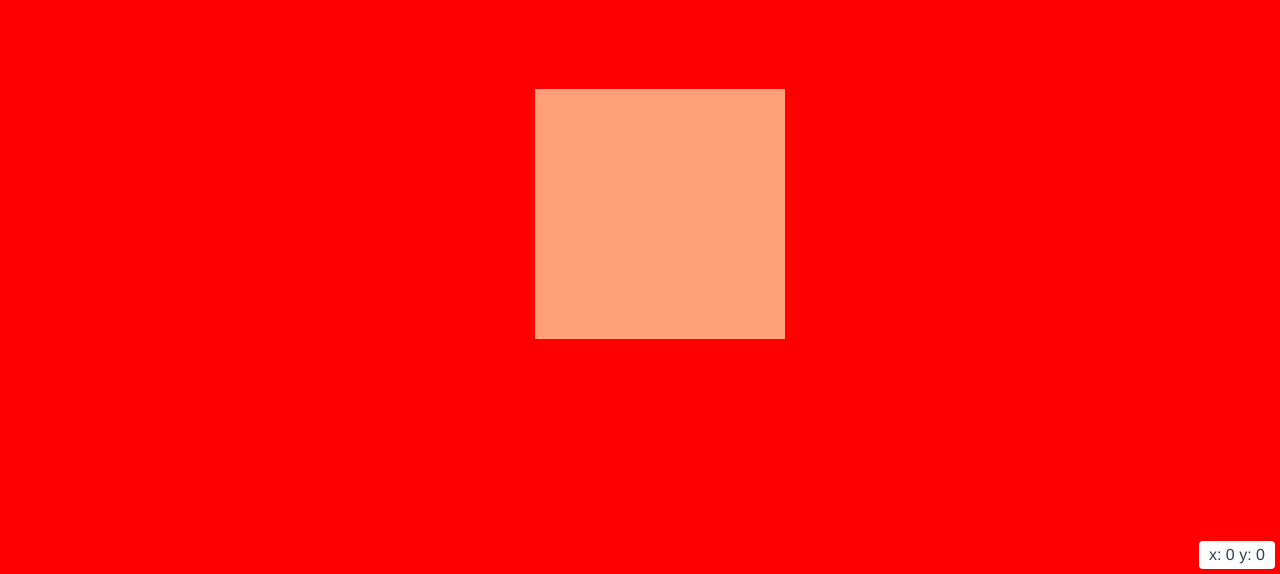
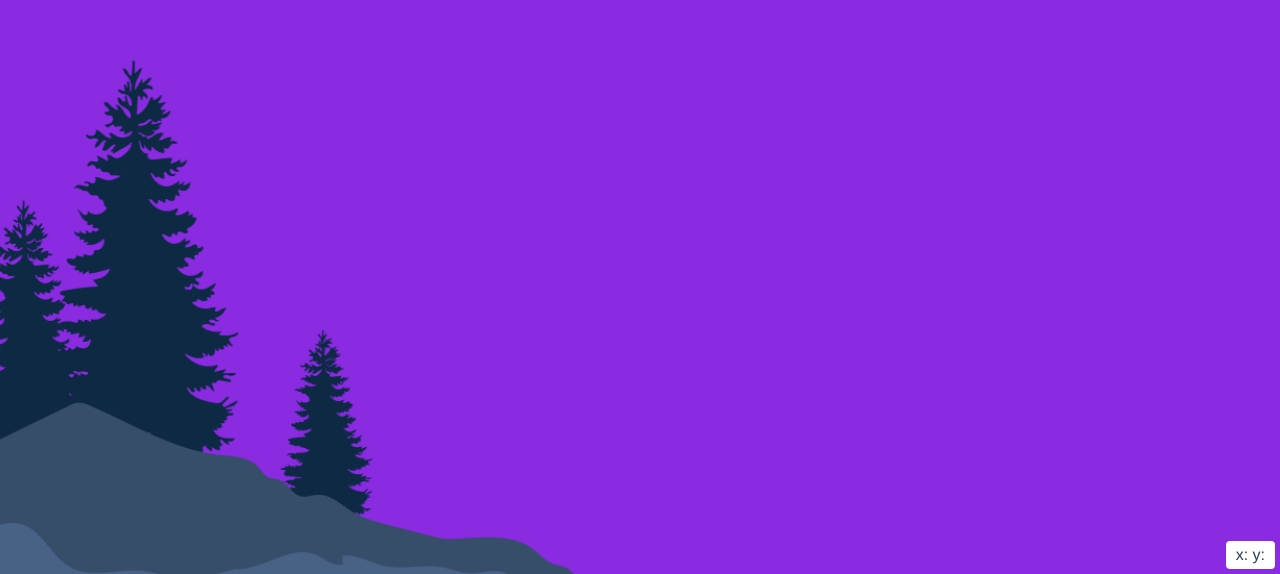
Before and after one commit to aarcoraci/vue-parallax-view, a Vue app: page / in a window 1280 px wide. Shown: the part 226-800 px from the top of the page. Built offline with nearby package versions, Linux system fonts and the light colour scheme; the HTML template or start-up script is replaced by a standard one.

Commit message:
init generalization

```diff
--- a/src/components/Parallax.vue
+++ b/src/components/Parallax.vue
@@ -1,7 +1,9 @@
 <template>
   <div id="parallax" @mousemove="onMouseMove">
-    <div class="mouse-pos">x: {{ mouseX }} y: {{ mouseY }}</div>
-    <div id="target" class="target"></div>
+    <div class="mouse-pos">
+      x: {{ horizontalDistanceFromCenter }} y: {{ verticalDistanceFromCenter }}
+    </div>
+    <div id="target" class="layer"></div>
   </div>
 </template>
 
@@ -10,7 +12,8 @@ export default {
   data() {
     return {
       mouseX: 0,
-      mouseY: 0
+      mouseY: 0,
+      layers: []
     }
   },
   methods: {
@@ -18,40 +21,43 @@ export default {
 
       requestAnimationFrame(this.animateStage);
 
-      const elementWidth = document.getElementById("parallax").offsetWidth;
-      const elementHeight = document.getElementById("parallax").offsetHeight;
+      const windowWidth = window.innerWidth;
+      const windowHeight = window.innerHeight;
 
       // x related values
-      const horizontalDistanceFromCenter = Math.abs(this.mouseX - elementWidth / 2);
-      const amountOfHorizontalMovement = horizontalDistanceFromCenter * 0.2 / (elementWidth / 2);
+      const horizontalDistanceFromCenter = Math.abs(this.mouseX - windowWidth / 2);
+      const amountOfHorizontalMovement = horizontalDistanceFromCenter * 0.2 / (windowWidth / 2);
 
       // y related values
-      const verticalDistanceFromCenter = Math.abs(this.mouseY - elementHeight / 2);
-      const amountOfVerticalMovement = verticalDistanceFromCenter * 0.4 / (elementHeight / 2);
+      const verticalDistanceFromCenter = Math.abs(this.mouseY - windowHeight / 2);
+      const amountOfVerticalMovement = verticalDistanceFromCenter * 0.2 / (windowHeight / 2);
 
       let horizontalMoveDirection = 1;
-      if (this.mouseX - elementWidth / 2 > 0) {
+      if (this.mouseX - windowWidth / 2 > 0) {
         horizontalMoveDirection = -1;
       }
 
       let verticalMoveDirection = 1;
-      if (this.mouseY - elementHeight / 2 > 0) {
+      if (this.mouseY - windowHeight / 2 > 0) {
         verticalMoveDirection = -1;
       }
 
       const xMovement = amountOfHorizontalMovement * horizontalMoveDirection * 100;
       const yMovement = amountOfVerticalMovement * verticalMoveDirection * 100;
 
-      document.getElementById("target").style['transform'] = `translate(-50%, -50%) translate(${xMovement.toFixed(0)}px, ${yMovement.toFixed(0)}px)`;
+      document.getElementById("target").style['transform'] = `translate(0, 0) translate(${xMovement.toFixed(0)}px, ${yMovement.toFixed(0)}px)`;
 
     },
     onMouseMove(evt) {
       this.mouseX = evt.screenX;
       this.mouseY = evt.screenY;
-
     }
   },
   mounted() {
+    // prepare the layers
+    this.layers.push({
+      img: "~@/assets/layer_pines.png"
+    })
     this.animateStage();
   }
 }
@@ -60,10 +66,11 @@ export default {
 <style lang="scss" scoped>
 #parallax {
   margin: 0 auto;
-  background-color: red;
+  background-color: blueviolet;
   width: 100vw;
   height: 100vh;
   position: relative;
+  overflow: hidden;
 
   .mouse-pos {
     position: absolute;
@@ -74,15 +81,18 @@ export default {
     padding: 5px 10px;
   }
 
-  .target {
+  .layer {
     position: absolute;
-    left: 50%;
-    top: 50%;
-    background-color: lightsalmon;
-    width: 250px;
-    height: 250px;
+    left: 0 - 10%;
+    top: 0 + 10%;
+    bottom: 0 - 10%;
+    right: 0 + 10%;
+    transform-origin: left bottom;
     will-change: transform;
     transition: 250ms all linear;
+    background-image: url("~@/assets/layer_pines.png");
+    background-repeat: no-repeat;
+    background-size: contain;
   }
 }
 </style>
```
Also changed, not shown: src/assets/layer_pines.png (added).
